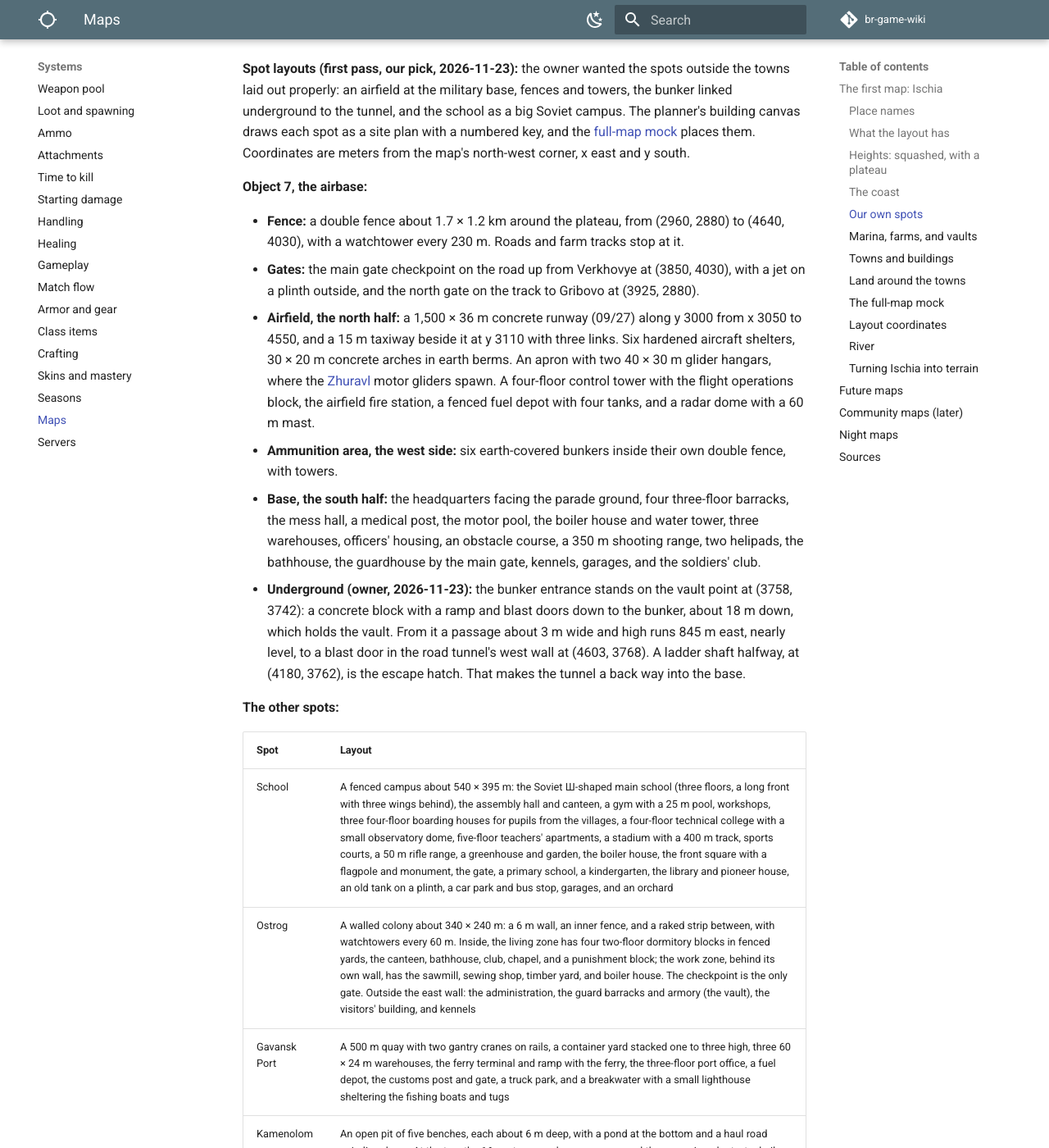
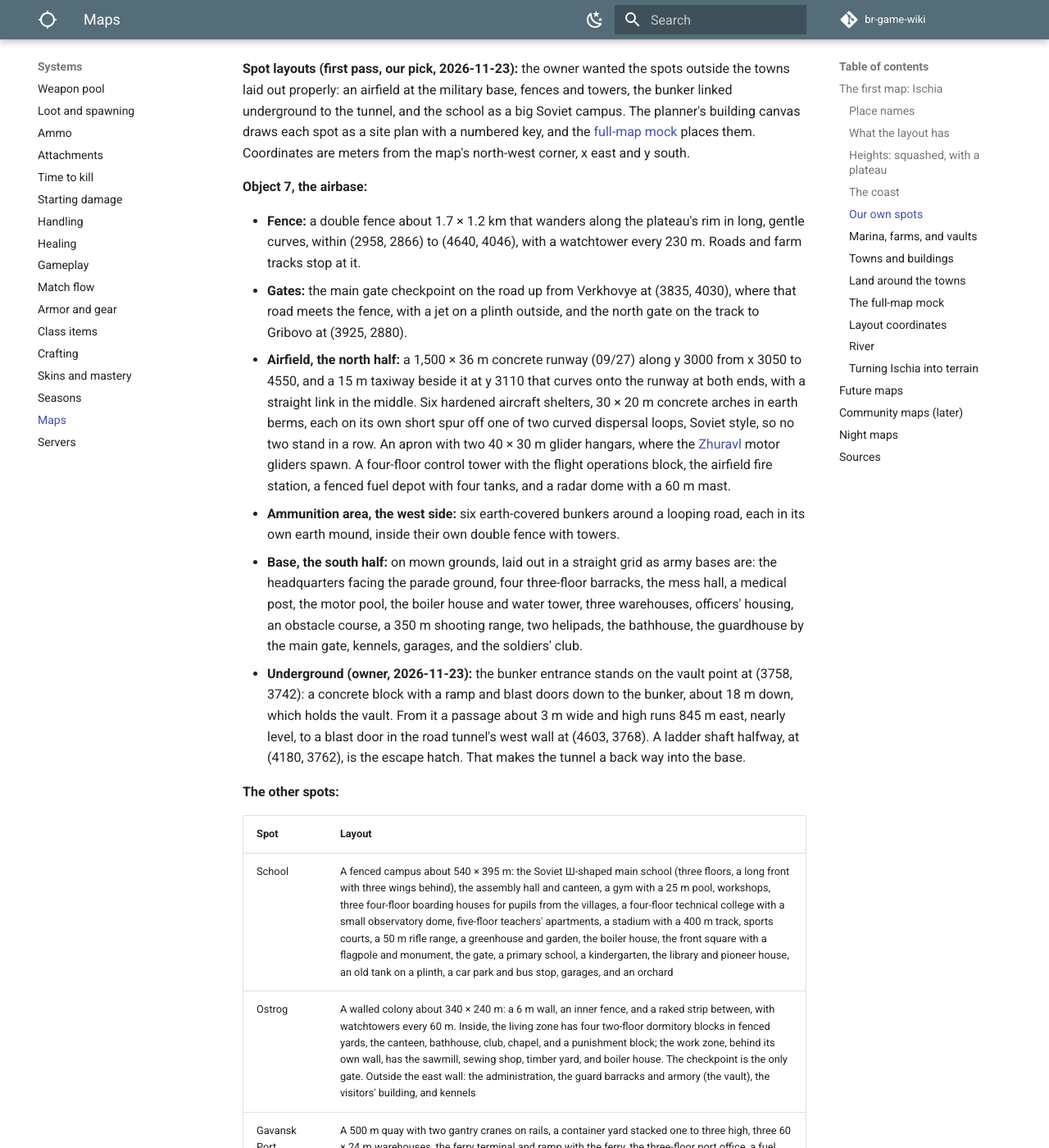
Before and after one commit to DerrickSpartan1/br-game-wiki, an MkDocs documentation site: the page built from docs/systems/maps.md, in a window 1280 px wide and 1400 px high, scrolled down 4006 px. Shown: the whole window at 82% size. Built offline with MkDocs 1.6.1 and Material for MkDocs 9.7.7, drawn with Linux system fonts in a browser that asks for light colours; comment, search, counter and statistics services are not loaded; some of the changed text lies outside the part shown.

Commit message:
A curves pass on the spots and the full-map mock: dispersal loops, a wandering fence, organic benches, bent fields and roads
Co-Authored-By: Claude Opus 5.5 <noreply@anthropic.com>
Claude-Session: https://claude.ai/code/session_01LAp2s4euUjj6HZthupXLj4

```diff
--- a/docs/systems/maps.md
+++ b/docs/systems/maps.md
@@ -83,11 +83,11 @@ Approved on the v3 mockup.
 
 **Object 7, the airbase:**
 
-- **Fence:** a double fence about 1.7 × 1.2 km around the plateau, from (2960, 2880) to (4640, 4030), with a watchtower every 230 m. Roads and farm tracks stop at it.
-- **Gates:** the main gate checkpoint on the road up from Verkhovye at (3850, 4030), with a jet on a plinth outside, and the north gate on the track to Gribovo at (3925, 2880).
-- **Airfield, the north half:** a 1,500 × 36 m concrete runway (09/27) along y 3000 from x 3050 to 4550, and a 15 m taxiway beside it at y 3110 with three links. Six hardened aircraft shelters, 30 × 20 m concrete arches in earth berms. An apron with two 40 × 30 m glider hangars, where the [Zhuravl](gameplay.md#vehicles-and-water) motor gliders spawn. A four-floor control tower with the flight operations block, the airfield fire station, a fenced fuel depot with four tanks, and a radar dome with a 60 m mast.
-- **Ammunition area, the west side:** six earth-covered bunkers inside their own double fence, with towers.
-- **Base, the south half:** the headquarters facing the parade ground, four three-floor barracks, the mess hall, a medical post, the motor pool, the boiler house and water tower, three warehouses, officers' housing, an obstacle course, a 350 m shooting range, two helipads, the bathhouse, the guardhouse by the main gate, kennels, garages, and the soldiers' club.
+- **Fence:** a double fence about 1.7 × 1.2 km that wanders along the plateau's rim in long, gentle curves, within (2958, 2866) to (4640, 4046), with a watchtower every 230 m. Roads and farm tracks stop at it.
+- **Gates:** the main gate checkpoint on the road up from Verkhovye at (3835, 4030), where that road meets the fence, with a jet on a plinth outside, and the north gate on the track to Gribovo at (3925, 2880).
+- **Airfield, the north half:** a 1,500 × 36 m concrete runway (09/27) along y 3000 from x 3050 to 4550, and a 15 m taxiway beside it at y 3110 that curves onto the runway at both ends, with a straight link in the middle. Six hardened aircraft shelters, 30 × 20 m concrete arches in earth berms, each on its own short spur off one of two curved dispersal loops, Soviet style, so no two stand in a row. An apron with two 40 × 30 m glider hangars, where the [Zhuravl](gameplay.md#vehicles-and-water) motor gliders spawn. A four-floor control tower with the flight operations block, the airfield fire station, a fenced fuel depot with four tanks, and a radar dome with a 60 m mast.
+- **Ammunition area, the west side:** six earth-covered bunkers around a looping road, each in its own earth mound, inside their own double fence with towers.
+- **Base, the south half:** on mown grounds, laid out in a straight grid as army bases are: the headquarters facing the parade ground, four three-floor barracks, the mess hall, a medical post, the motor pool, the boiler house and water tower, three warehouses, officers' housing, an obstacle course, a 350 m shooting range, two helipads, the bathhouse, the guardhouse by the main gate, kennels, garages, and the soldiers' club.
 - **Underground (owner, 2026-11-23):** the bunker entrance stands on the vault point at (3758, 3742): a concrete block with a ramp and blast doors down to the bunker, about 18 m down, which holds the vault. From it a passage about 3 m wide and high runs 845 m east, nearly level, to a blast door in the road tunnel's west wall at (4603, 3768). A ladder shaft halfway, at (4180, 3762), is the escape hatch. That makes the tunnel a back way into the base.
 
 **The other spots:**
@@ -97,14 +97,15 @@ Approved on the v3 mockup.
 | School | A fenced campus about 540 × 395 m: the Soviet Ш-shaped main school (three floors, a long front with three wings behind), the assembly hall and canteen, a gym with a 25 m pool, workshops, three four-floor boarding houses for pupils from the villages, a four-floor technical college with a small observatory dome, five-floor teachers' apartments, a stadium with a 400 m track, sports courts, a 50 m rifle range, a greenhouse and garden, the boiler house, the front square with a flagpole and monument, the gate, a primary school, a kindergarten, the library and pioneer house, an old tank on a plinth, a car park and bus stop, garages, and an orchard |
 | Ostrog | A walled colony about 340 × 240 m: a 6 m wall, an inner fence, and a raked strip between, with watchtowers every 60 m. Inside, the living zone has four two-floor dormitory blocks in fenced yards, the canteen, bathhouse, club, chapel, and a punishment block; the work zone, behind its own wall, has the sawmill, sewing shop, timber yard, and boiler house. The checkpoint is the only gate. Outside the east wall: the administration, the guard barracks and armory (the vault), the visitors' building, and kennels |
 | Gavansk Port | A 500 m quay with two gantry cranes on rails, a container yard stacked one to three high, three 60 × 24 m warehouses, the ferry terminal and ramp with the ferry, the three-floor port office, a fuel depot, the customs post and gate, a truck park, and a breakwater with a small lighthouse sheltering the fishing boats and tugs |
-| Kamenolom | An open pit of five benches, each about 6 m deep, with a pond at the bottom and a haul road spiraling down. At the top: the 16 m stone crusher, conveyors and the screening plant, stockpiles, truck loading bins, the workshop, office and canteen, a weighbridge, an excavator and dump trucks, and a fenced, earth-covered explosives magazine off to the side |
-| Sanatorium | A four-floor neoclassical main building with a columned portico and two wings, thermal baths over the hot springs, three outdoor pools stepping down the slope, the dining hall, six guest cottages, a club and cinema, a park with radial alleys, a fountain, and a rotunda, a promenade and stairs down to the beach, a sports ground, the boiler house, and the gate on the coast road |
+| Kamenolom | An open pit of five benches, each about 6 m deep, following the hill's contours rather than a neat oval, with a pond at the bottom and a haul road spiraling down. Farm tracks stop at the rim. At the top: the 16 m stone crusher, conveyors and the screening plant, stockpiles, truck loading bins, the workshop, office and canteen, a weighbridge, an excavator and dump trucks, and a fenced, earth-covered explosives magazine off to the side |
+| Sanatorium | The coast road crosses its grounds. On the land side: a four-floor neoclassical main building with a columned portico and two wings, the dining hall, six guest cottages, a club and cinema, a park with radial alleys, a fountain, and a rotunda, a sports ground, the boiler house, and the gate on the access road. On the sea side: the thermal baths over the hot springs and three kidney-shaped outdoor pools, with a crossing over the road and a winding promenade |
 | Hospital | A five-floor ward block with a three-floor surgical wing, the outpatient clinic on the road, a maternity building, an infectious diseases pavilion behind its own fence, the morgue, kitchen and laundry, the boiler house, ambulance garages, a helipad, two staff housing blocks, and a park between them. No Red Cross emblem |
 | Kolkhoz | Four 72 × 12 m cow sheds, the milking block and calf shed, three silage trenches, a steel water tower on a column, three silos, the machine yard, a grain yard with its drying tower, an earth-covered vegetable store, the office with a board of honor and a worker statue, a club, a short street of workers' houses, and a pond with haystacks |
 | Krepost | The causeway and gatehouse at the rock's foot, the covered ramp cut up through the rock, the keep at the top, the roofless cathedral, the convent and cloister, the castle prison cut into the rock, a chapel, terraced olive groves, gun platforms along the walls, and a café terrace |
 | Vetrovo Pier | A breakwater with a small lighthouse, a 110 m fishing pier, the fish market, a boat repair yard with a slipway, boathouses, net sheds and drying racks, an ice plant, a fuel point, the harbor master, and fishing boats |
 
 - **New building types:** the layouts add about 30 types the kit doesn't draw yet, such as hardened aircraft shelters, the control tower, ammunition bunkers, boarding houses, the prison dormitories, the lighthouse, and the thermal baths. They're plain blocks in the mock, sized on the canvas.
+- **Curves and straight lines (owner, 2026-11-23):** more curves, so not everything is a square, but not everything curved either. Curved: the taxiway's ends and the dispersal loops, the ammunition road, park paths, the school's and hospital's rounded grounds, the sanatorium's pools and promenade, the quarry's benches, the farm's yard and pond, the breakwaters, and Krepost's ramp. Straight on purpose (our pick): runways, quays, the parade ground and barracks rows, the prison's walls, the cow sheds, and the main axis of the school and the sanatorium.
 - **Access roads:** Ostrog gets a short paved road, about 150 m, from its admin area east to the nearest farmstead track, and the Kolkhoz farm track arrives at the admin area. Kamenolom gets a new dirt road, about 1.4 km, north-west to the nearest local road. Neither is in the [layout file](#layout-coordinates) yet.
 - **Looks:** the shelters follow Soviet hardened aircraft shelters in earth berms; the colony follows the Soviet corrective colony's zones; the sanatorium follows spa towns like Tskaltubo in Georgia; the Kolkhoz water tower is a Rozhnovsky tower, the steel tank on a column seen on Soviet farms.
 
@@ -220,10 +221,11 @@ Not everything is farmland (owner, 2026-11-23): some of it is trees, woods, and
 
 ### The full-map mock
 
-**Everything together (2026-11-23):** the planner's building canvas puts the whole island on one 10 × 8 km map: the 12 towns from the third town mock, the 67 farmsteads where the graybox's farm tracks end (1 to 4 buildings each), the [spot layouts](#our-own-spots) above, every road, the river, the lake, and the tunnel from the [layout file](#layout-coordinates), the coast from [The coast](#the-coast), and land cover across the whole island. That's 1,052 buildings: 745 in the towns, 155 on farmsteads, and 152 at the spots, plus 27 containers. Town buildings that fell inside the spots' new grounds were taken out.
+**Everything together (2026-11-23):** the planner's building canvas puts the whole island on one 10 × 8 km map: the 12 towns from the third town mock, the 67 farmsteads where the graybox's farm tracks end (1 to 4 buildings each), the [spot layouts](#our-own-spots) above, every road, the river, the lake, and the tunnel from the [layout file](#layout-coordinates), the coast from [The coast](#the-coast), and land cover across the whole island. That's 1,053 buildings: 746 in the towns, 155 on farmsteads, and 152 at the spots, plus 27 containers. Town buildings that fell inside the spots' new grounds were taken out.
 
-- **Land between the towns (our pick):** it follows [Land around the towns](#land-around-the-towns) by height: bare rock, scrub, and meadow on the plateau; chestnut and oak woods on the upper slopes; vineyards with woods lower down; and vineyards, fields, and orchards near the coast. Scrub thickens toward the cliffs, and pine woods grow on the lava flows by Gavansk. Across the island that comes to vineyards 25%, chestnut and oak woods 25%, meadow and grass 19%, scrub 12%, orchards 8%, fields 7%, pine 2%, and bare rock 1%, with Object 7's grounds now taking much of the plateau.
+- **Land between the towns (our pick):** it follows [Land around the towns](#land-around-the-towns) by height: bare rock, scrub, and meadow on the plateau; chestnut and oak woods on the upper slopes; vineyards with woods lower down; and vineyards, fields, and orchards near the coast. Scrub thickens toward the cliffs, and pine woods grow on the lava flows by Gavansk. Across the island that comes to chestnut and oak woods 25%, vineyards 24%, meadow and grass 18%, scrub 14%, orchards 8%, fields 8%, pine 2%, and bare rock 1%. Inside Object 7's fence, scrub and meadow carry on between the runway, the loops, and the base.
 - **Coast:** about 37.5 km around: cliffs 12.6 km, low rocky shore 15.1 km, beaches 4.9 km, and harbors 4.8 km.
+- **Gentle curves (owner, 2026-11-23; our pick for how):** field edges and terrace rows bend with the land instead of running ruler-straight. Roads and tracks keep the layout file's route, but each long straight run gets a soft bend of up to about 100 m off the line, a stand-in until the real road bends go in ([Turning Ischia into terrain](#turning-ischia-into-terrain)). They stay exactly on the layout in the towns, at junctions, at the bridges, and at the spots' gates, and roads that share a stretch bend together. The layout file itself is unchanged.
 
 ### Layout coordinates
 
```
Also changed, not shown: docs/planning/changelog.md (+1 -0 lines), docs/planning/decisions.md (+1 -0 lines), docs/planning/to-do.md (+1 -1 lines).
